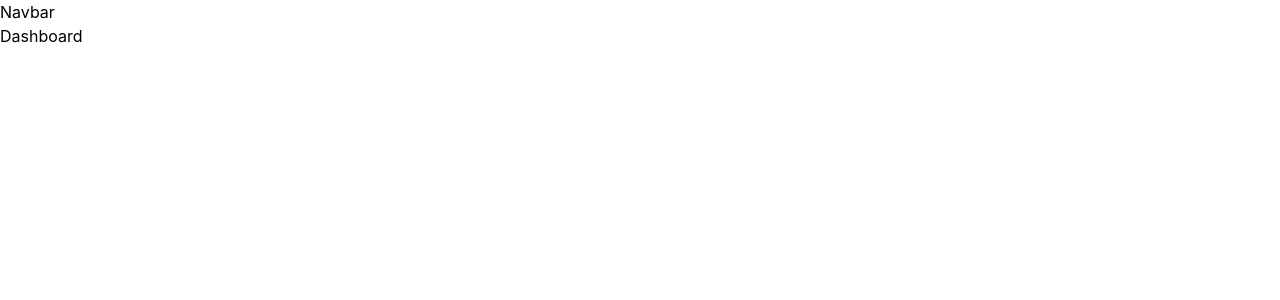
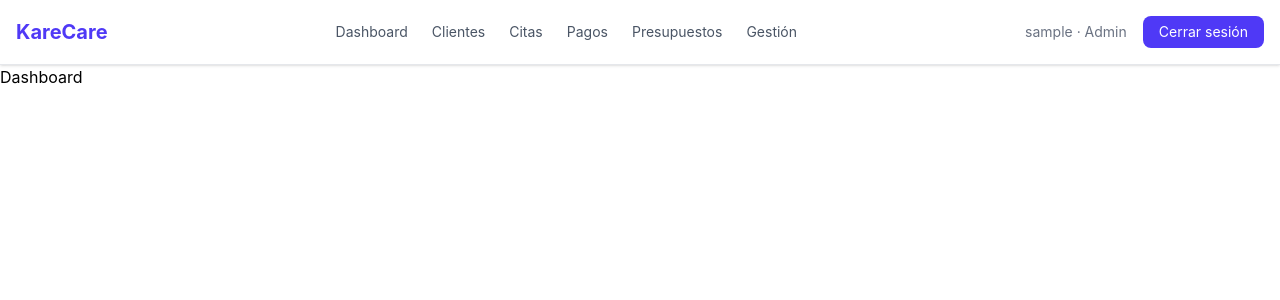
Before and after one commit to AngelDPL/KareCare, a React (Vite) app in the folder frontend-ts/: page /dashboard in a window 1280 px wide. Shown: the top 300 px of the page. Built offline with nearby package versions, Linux system fonts and the light colour scheme; no server answers; sample sign-in values are in the browser's storage.

Commit message:
feat: Navbar y Login en TypeScript funcionando

```diff
--- a/frontend-ts/src/components/Navbar.tsx
+++ b/frontend-ts/src/components/Navbar.tsx
@@ -1,6 +1,64 @@
+import { Link, useNavigate } from "react-router-dom"
+import { useApp } from "../context/AppContext"
+
 const Navbar = () => {
+
+    const { user, isAdmin, handleLogout } = useApp()
+    const navigate = useNavigate()
+
+    const onLogout = (): void => {
+        handleLogout()
+        navigate("/login")
+    }
+
     return (
-        <nav>Navbar</nav>
+        <nav className="bg-white shadow-sm border-b border-gray-200">
+            <div className="max-w-7xl mx-auto px-4 flex items-center justify-between h-16">
+
+                <Link to="/dashboard" className="text-xl font-bold text-indigo-600">
+                    KareCare
+                </Link>
+
+
+                <div className="flex items-center gap-6">
+                    {isAdmin() && (
+                        <Link to="/dashboard" className="text-sm text-gray-600 hover:text-indigo-600 transition-colors">
+                            Dashboard
+                        </Link>
+                    )}
+                    <Link to="/clients" className="text-sm text-gray-600 hover:text-indigo-600 transition-colors">
+                        Clientes
+                    </Link>
+                    <Link to="/appointments" className="text-sm text-gray-600 hover:text-indigo-600 transition-colors">
+                        Citas
+                    </Link>
+                    <Link to="/payments" className="text-sm text-gray-600 hover:text-indigo-600 transition-colors">
+                        Pagos
+                    </Link>
+                    <Link to="/budgets" className="text-sm text-gray-600 hover:text-indigo-600 transition-colors">
+                        Presupuestos
+                    </Link>
+                    {isAdmin() && (
+                        <Link to="/management" className="text-sm text-gray-600 hover:text-indigo-600 transition-colors">
+                            Gestión
+                        </Link>
+                    )}
+                </div>
+
+                <div className="flex items-center gap-4">
+                    <span className="text-sm text-gray-500">
+                        {user?.username} · {isAdmin() ? "Admin" : "Empleado"}
+                    </span>
+                    <button
+                        onClick={onLogout}
+                        className="text-sm bg-indigo-600 text-white px-4 py-1.5 rounded-lg hover:bg-indigo-700 transition-colors"
+                    >
+                        Cerrar sesión
+                    </button>
+                </div>
+
+            </div>
+        </nav>
     )
 }
 
--- a/frontend-ts/src/pages/Login.tsx
+++ b/frontend-ts/src/pages/Login.tsx
@@ -43,7 +43,7 @@ const Login = () => {
 
                 <div className="text-center mb-8">
                     <h1 className="text-3xl font-bold text-indigo-600">KareCare</h1>
-                    <p className="text-gray-500 mt-1">Gestión de clínica dental</p>
+                    <p className="text-gray-500 mt-1">Dental clinic management</p>
                 </div>
 
                 <div className="flex rounded-lg overflow-hidden border border-gray-200 mb-6">
@@ -54,7 +54,7 @@ const Login = () => {
                             : "bg-white text-gray-500 hover:bg-gray-50"
                             }`}
                     >
-                        Empleado
+                        Employee
                     </button>
                     <button
                         onClick={() => setUserType("admin")}
@@ -63,35 +63,35 @@ const Login = () => {
                             : "bg-white text-gray-500 hover:bg-gray-50"
                             }`}
                     >
-                        Administrador
+                        Administrator
                     </button>
                 </div>
 
                 <form onSubmit={handleSubmit} className="space-y-4">
                     <div>
                         <label className="block text-sm font-medium text-gray-700 mb-1">
-                            Usuario
+                            User
                         </label>
                         <input
                             type="text"
                             value={username}
                             onChange={(e) => setUsername(e.target.value)}
                             className="w-full border border-gray-300 rounded-lg px-4 py-2 text-sm focus:outline-none focus:ring-2 focus:ring-indigo-400"
-                            placeholder="Introduce tu usuario"
+                            placeholder="Enter your username"
                             required
                         />
                     </div>
 
                     <div>
                         <label className="block text-sm font-medium text-gray-700 mb-1">
-                            Contraseña
+                            Password
                         </label>
                         <input
                             type="password"
                             value={password}
                             onChange={(e) => setPassword(e.target.value)}
                             className="w-full border border-gray-300 rounded-lg px-4 py-2 text-sm focus:outline-none focus:ring-2 focus:ring-indigo-400"
-                            placeholder="Introduce tu contraseña"
+                            placeholder="Enter your password"
                             required
                         />
                     </div>
@@ -105,7 +105,7 @@ const Login = () => {
                         disabled={loading}
                         className="w-full bg-indigo-600 text-white py-2 rounded-lg font-medium hover:bg-indigo-700 transition-colors disabled:opacity-50"
                     >
-                        {loading ? "Iniciando sesión..." : "Iniciar sesión"}
+                        {loading ? "Logging in..." : "Login"}
                     </button>
                 </form>
             </div>
```
Also changed, not shown: 1 other file (tests, documents, lock files or other folders).
